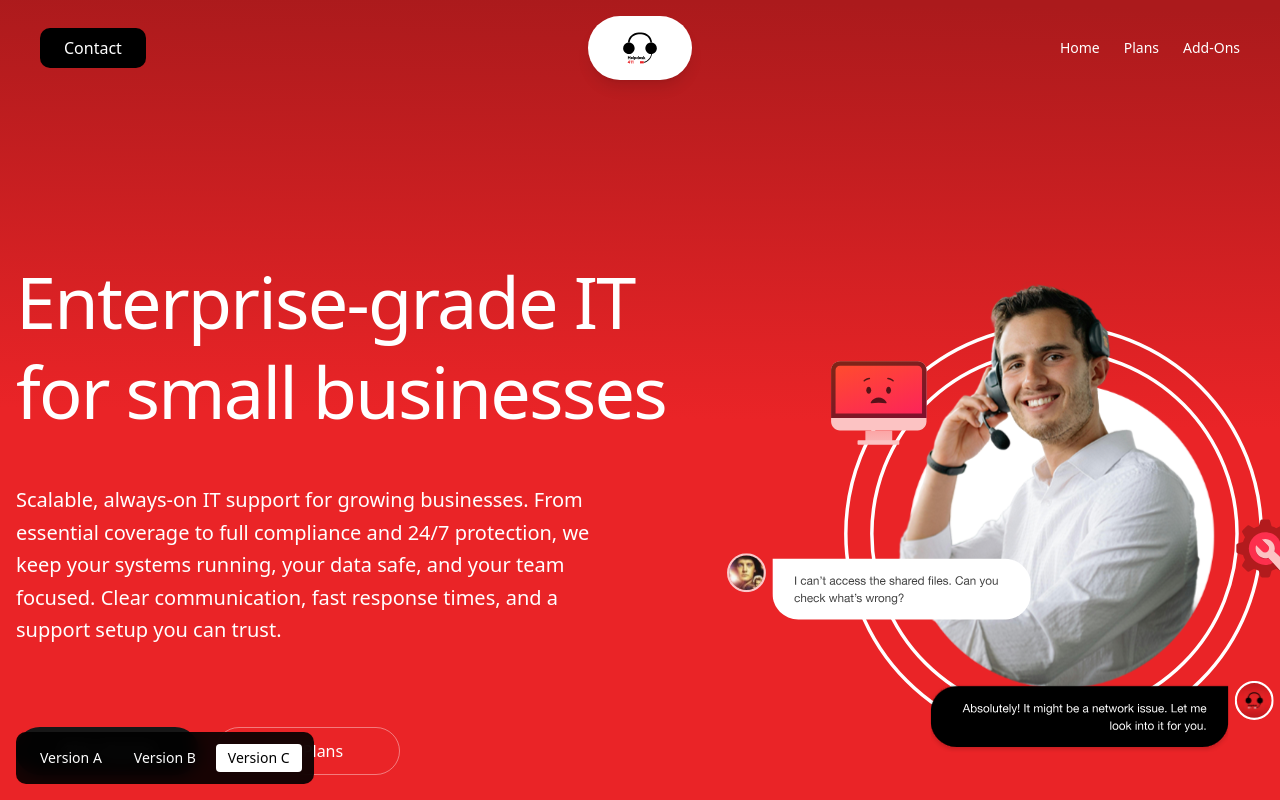
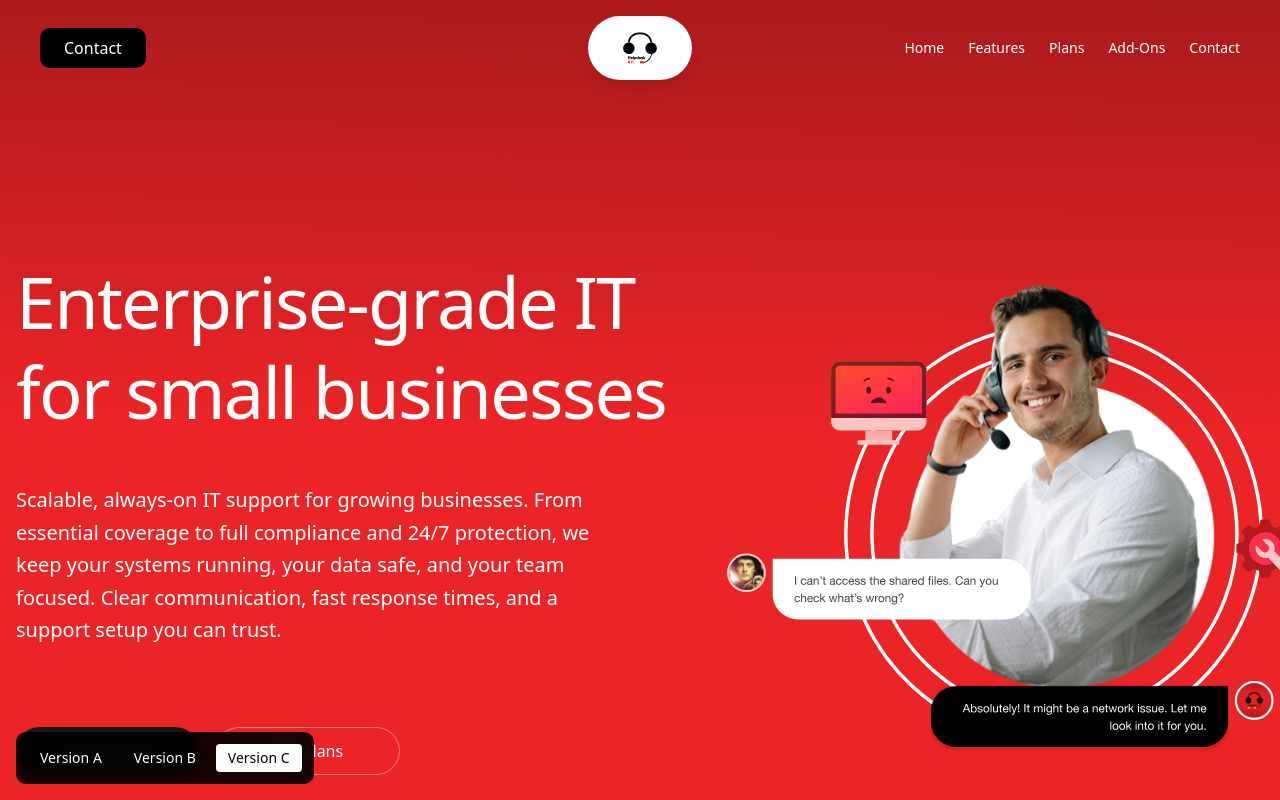
Before and after one commit to helpdesk411/helpdesk-411, a React (Vite) app: page /c in a window 1280 px wide. Shown: the top 800 px of the page. Built offline with nearby package versions, Linux system fonts and the light colour scheme; a web font is replaced by a local one.

Commit message:
style: fix routing and linking issues

```diff
--- a/src/sections/AddOns.tsx
+++ b/src/sections/AddOns.tsx
@@ -101,7 +101,7 @@ export function AddOns() {
   const { sectionBg, titleColor, subtitleColor, bodyColor } = routeStyles[pathname] || routeStyles["/"];
 
   return (
-    <Section className={cn(sectionBg, "px-8 py-12 md:py-24", pathname === "/" ? "rounded-2xl mt-4" : "")}>
+    <Section id="addons" className={cn(sectionBg, "px-8 py-12 md:py-24", pathname === "/" ? "rounded-2xl mt-4" : "")}>
         <div className="text-center mb-16">
           <h2 className={cn("text-3xl md:text-4xl lg:text-5xl mb-6", titleColor)}>
             Add What You Need. <span className={subtitleColor}>Only When You Need It.</span>
--- a/src/sections/CTAFinal.tsx
+++ b/src/sections/CTAFinal.tsx
@@ -42,7 +42,7 @@ export function CTAFinal() {
   const { sectionBg, titleColor, bodyColor, primaryButtonBg, secondaryButtonBg } = routeStyles[pathname] || routeStyles["/"];
 
   return (
-    <Section className={cn("py-12 md:py-20", sectionBg, pathname === "/b" ? "mx-4 rounded-t-2xl" : "")}>
+    <Section id="contact" className={cn("py-12 md:py-20", sectionBg, pathname === "/b" ? "mx-4 rounded-t-2xl" : "")}>
       <Container>
           {/* Content */}
             <h2 className={cn("md:w-3/4 mx-auto text-center text-3xl md:text-4xl lg:text-5xl font-bold md:mb-6", titleColor)}>
--- a/src/sections/Hero.tsx
+++ b/src/sections/Hero.tsx
@@ -19,7 +19,7 @@ export function Hero() {
           backgroundImage: 'url(/images/hero_bg_3.svg)'
         }}
       >
-      <Section className="pt-44 md:pt-60 pb-8 md:pb-20 px-4 md:min-h-screen flex">
+      <Section id="home" className="pt-44 md:pt-60 pb-8 md:pb-20 px-4 md:min-h-screen flex">
         <Container>
           <div className="text-center w-full max-w-4xl mx-auto">
             {/* Headline */}
@@ -80,7 +80,7 @@ export function Hero() {
           background: 'linear-gradient(180deg, #911618 8.58%, rgba(234, 36, 39, 0.71) 118.62%, rgba(234, 36, 39, 0.00) 151.19%), linear-gradient(0deg, #EA2427 0%, #EA2427 100%), #F9BEBF'
         }}
       >
-      <Section className="pt-44 md:pt-60 px-4 pb-0 md:min-h-screen flex flex-col items-stretch">
+      <Section id="home" className="pt-44 md:pt-60 px-4 pb-0 md:min-h-screen flex flex-col items-stretch">
         <Container>
           <div className="text-center w-full max-w-4xl mx-auto">
             {/* Headline */}
@@ -129,7 +129,7 @@ export function Hero() {
           background: 'linear-gradient(181deg, #AB1A1C 1.04%, rgba(234, 36, 39, 0.71) 41.47%, rgba(234, 36, 39, 0.00) 70.75%), #EA2427'
         }}
     >
-      <Section className="pt-0 md:pt-0 px-4 pb-0 md:pb-40 flex flex-col items-stretch">
+      <Section id="home" className="pt-0 md:pt-0 px-4 pb-0 md:pb-40 flex flex-col items-stretch">
         <Navbar />
         <Container className="max-w-7xl flex flex-col md:flex-row justify-between items-center px-0 pt-20 md:pt-40">
           <div className="w-full max-w-4xl mx-auto md:mb-0 mb-20">
--- a/src/sections/Navbar.tsx
+++ b/src/sections/Navbar.tsx
@@ -67,11 +67,17 @@ export function Navbar() {
               <a href="#home" className="text-white hover:text-gray-200 text-sm font-medium">
                 Home
               </a>
+              <a href="#features" className="text-white hover:text-gray-200 text-sm font-medium">
+                Features
+              </a>
               <a href="#pricing" className="text-white hover:text-gray-200 text-sm font-medium">
                 Plans
               </a>
               <a href="#addons" className="text-white hover:text-gray-200 text-sm font-medium">
                 Add-Ons
+              </a>
+              <a href="#contact" className="text-white hover:text-gray-200 text-sm font-medium">
+                Contact
               </a>
             </div>
           </div>
@@ -148,6 +154,9 @@ export function Navbar() {
             <a href="#home" className="text-black hover:text-gray-700 text-sm font-medium">
               Home
             </a>
+            <a href="#features" className="text-black hover:text-gray-700 text-sm font-medium">
+              Features
+            </a>
             <a href="#pricing" className="text-black hover:text-gray-700 text-sm font-medium">
               Plans
             </a>
@@ -200,6 +209,13 @@ export function Navbar() {
                   onClick={() => setIsOpen(false)}
                 >
                   Home
+                </a>
+                <a
+                  href="#features"
+                  className="block text-black hover:text-gray-700 text-lg"
+                  onClick={() => setIsOpen(false)}
+                >
+                  Features
                 </a>
                 <a
                   href="#pricing"
@@ -264,6 +280,12 @@ export function Navbar() {
               <svg className="w-3 h-3 ml-1 transition-transform duration-200 ease-in-out group-hover:rotate-180" fill="currentColor" viewBox="0 0 20 20">
                 <path fillRule="evenodd" d="M5.293 7.293a1 1 0 011.414 0L10 10.586l3.293-3.293a1 1 0 111.414 1.414l-4 4a1 1 0 01-1.414 0l-4-4a1 1 0 010-1.414z" clipRule="evenodd" />
               </svg>
+            </a>
+            <a
+              href="#features"
+              className="text-white/90 hover:text-white text-sm font-medium transition-all duration-200 ease-in-out transform hover:scale-105"
+            >
+              Features
             </a>
             <a
               href="#pricing"
@@ -335,6 +357,13 @@ export function Navbar() {
               Home
             </a>
             <a
+              href="#features"
+              className="block text-black hover:text-gray-700 text-lg transition-all duration-200 ease-in-out transform hover:translate-x-1 hover:scale-105"
+              onClick={() => setIsOpen(false)}
+            >
+              Features
+            </a>
+            <a
               href="#pricing"
               className="block text-black hover:text-gray-700 text-lg transition-all duration-200 ease-in-out transform hover:translate-x-1 hover:scale-105"
               onClick={() => setIsOpen(false)}
--- a/src/sections/Pricing.tsx
+++ b/src/sections/Pricing.tsx
@@ -162,6 +162,7 @@ export function Pricing() {
     >
         {pathname === "/b" ? (
       <div
+        id="pricing"
         className="px-8 py-20"
         style={{
           background: 'linear-gradient(180deg, rgba(0, 0, 0, 0.00) 0%, rgba(0, 0, 0, 0.40) 70.13%), #EA2427'
```
